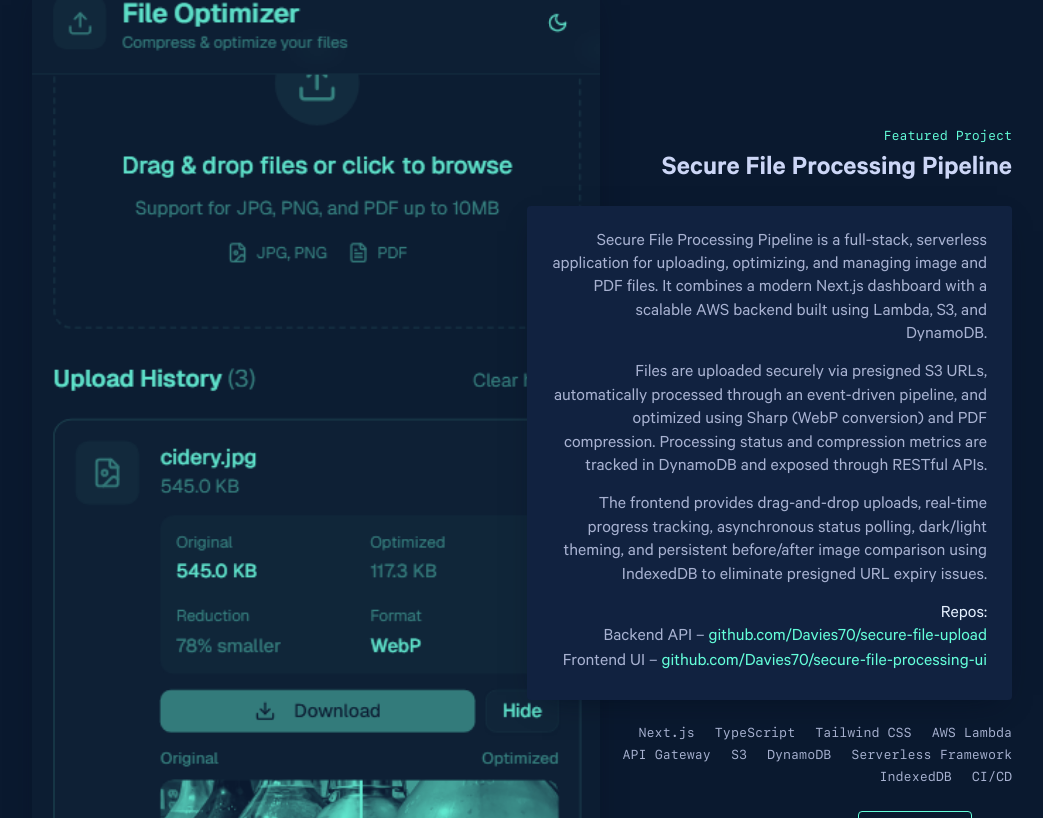
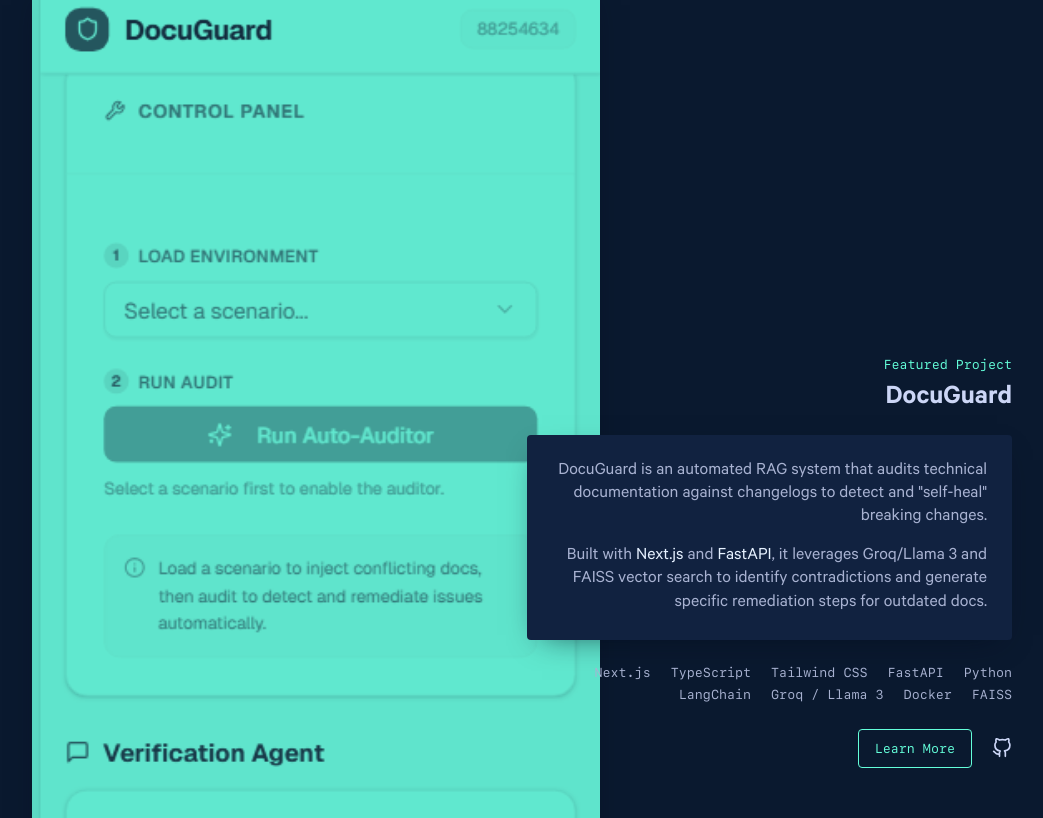
Before and after one commit to Davies70/portfolio, a React (Vite) app: page / in a window 1280 px wide. Shown: the part 1802-2620 px from the top of the page, without its empty margins (118-1161 px from the left). Built offline with nearby package versions, Linux system fonts and the light colour scheme.

Commit message:
update readme

```diff
--- a/src/data.js
+++ b/src/data.js
@@ -2,8 +2,37 @@
 import Cover2 from './images/cheapbites1.png';
 import Cover4 from './images/shopapo.png';
 import CoverSecure from './images/secure-file-processing.png';
+import CoverDocuGuard from './images/docuguard.png';
 
 export const projects = [
+  {
+    frontmatter: {
+      external: 'https://thrillerfiend.netlify.app',
+      title: 'ThrillerFiend',
+      tech: [
+        'React',
+        'Material UI',
+        'Firebase',
+        'Firestore',
+        'Google Books API',
+        'New York Times API',
+      ],
+      github: 'https://github.com/Davies70/ThrillerFiend',
+      cover: Cover1,
+      cta: '',
+    },
+    html: `
+      <p>
+        ThrillerFiend is a discovery and tracking platform for thriller and crime fiction fans.
+        It integrates the Google Books and New York Times APIs to surface trending titles,
+        author information, and curated recommendations.
+      </p>
+      <p>
+        Users can rate books, save personal notes, and follow a reading blog, with all data
+        persisted using Firebase and Firestore.
+      </p>
+    `,
+  },
   {
     frontmatter: {
       github: 'https://github.com/Davies70/sumbot',
@@ -63,6 +92,37 @@
 ];
 
 export const featuredProjects = [
+  {
+    frontmatter: {
+      title: 'DocuGuard',
+      external: 'https://docu-guard-self-healing-rag.vercel.app/',
+      github: 'https://github.com/Davies70/DocuGuard-Self-Healing-RAG',
+      tech: [
+        'Next.js',
+        'TypeScript',
+        'Tailwind CSS',
+        'FastAPI',
+        'Python',
+        'LangChain',
+        'Groq / Llama 3',
+        'Docker',
+        'FAISS',
+      ],
+      cover: CoverDocuGuard,
+      cta: 'Run Audit',
+    },
+    html: `
+      <p>
+        DocuGuard is an automated RAG system that audits technical documentation against
+        changelogs to detect and "self-heal" breaking changes.
+      </p>
+      <p>
+        Built with <strong>Next.js</strong> and <strong>FastAPI</strong>, it leverages
+        Groq/Llama 3 and FAISS vector search to identify contradictions and generate
+        specific remediation steps for outdated docs.
+      </p>
+    `,
+  },
   {
     frontmatter: {
       title: 'Secure File Processing Pipeline',
@@ -137,32 +197,4 @@
       </p>
     `,
   },
-  {
-    frontmatter: {
-      external: 'https://thrillerfiend.netlify.app',
-      title: 'ThrillerFiend',
-      tech: [
-        'React',
-        'Material UI',
-        'Firebase',
-        'Firestore',
-        'Google Books API',
-        'New York Times API',
-      ],
-      github: 'https://github.com/Davies70/ThrillerFiend',
-      cover: Cover1,
-      cta: '',
-    },
-    html: `
-      <p>
-        ThrillerFiend is a discovery and tracking platform for thriller and crime fiction fans.
-        It integrates the Google Books and New York Times APIs to surface trending titles,
-        author information, and curated recommendations.
-      </p>
-      <p>
-        Users can rate books, save personal notes, and follow a reading blog, with all data
-        persisted using Firebase and Firestore.
-      </p>
-    `,
-  },
 ];
```
Also changed, not shown: src/images/docuguard.png (added).
